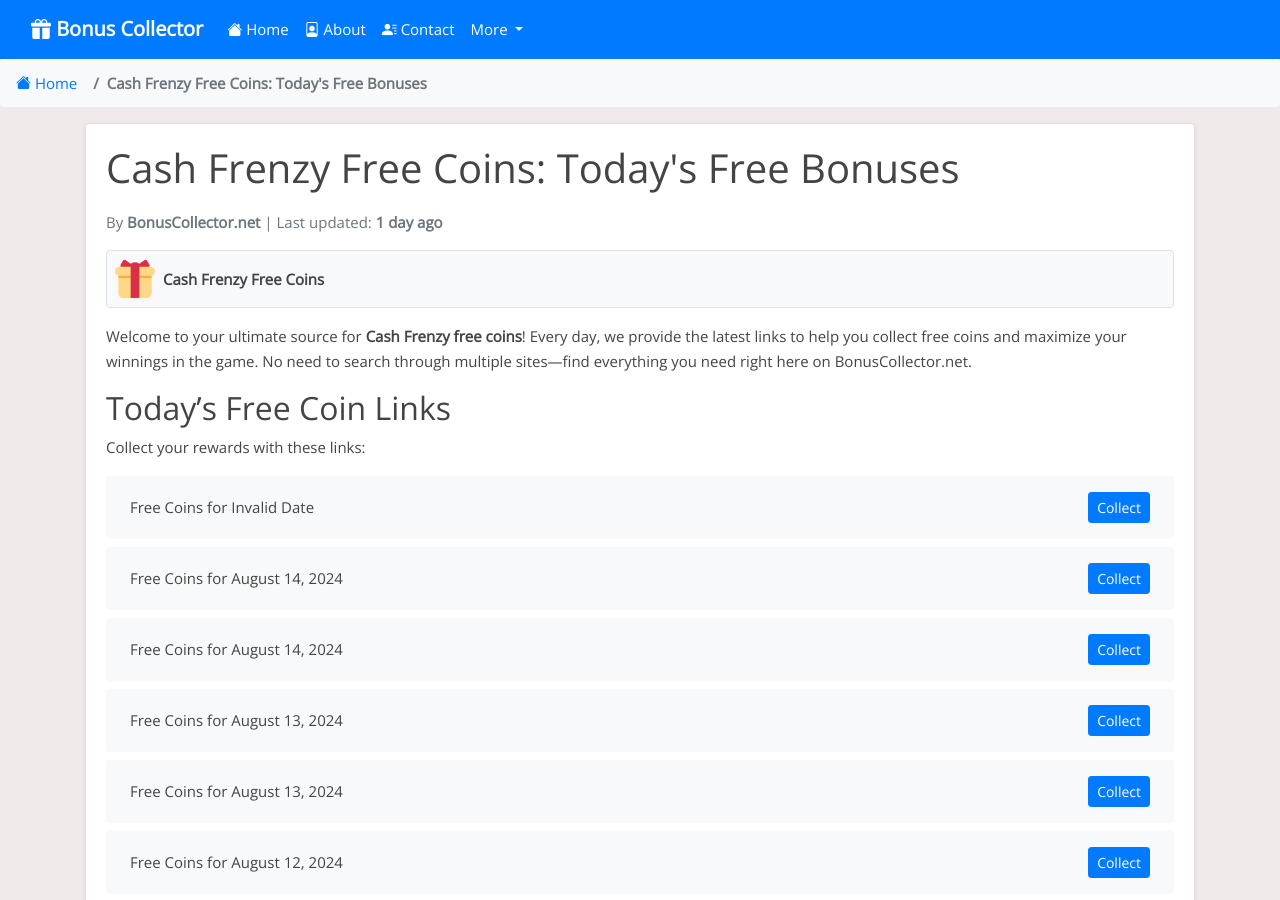
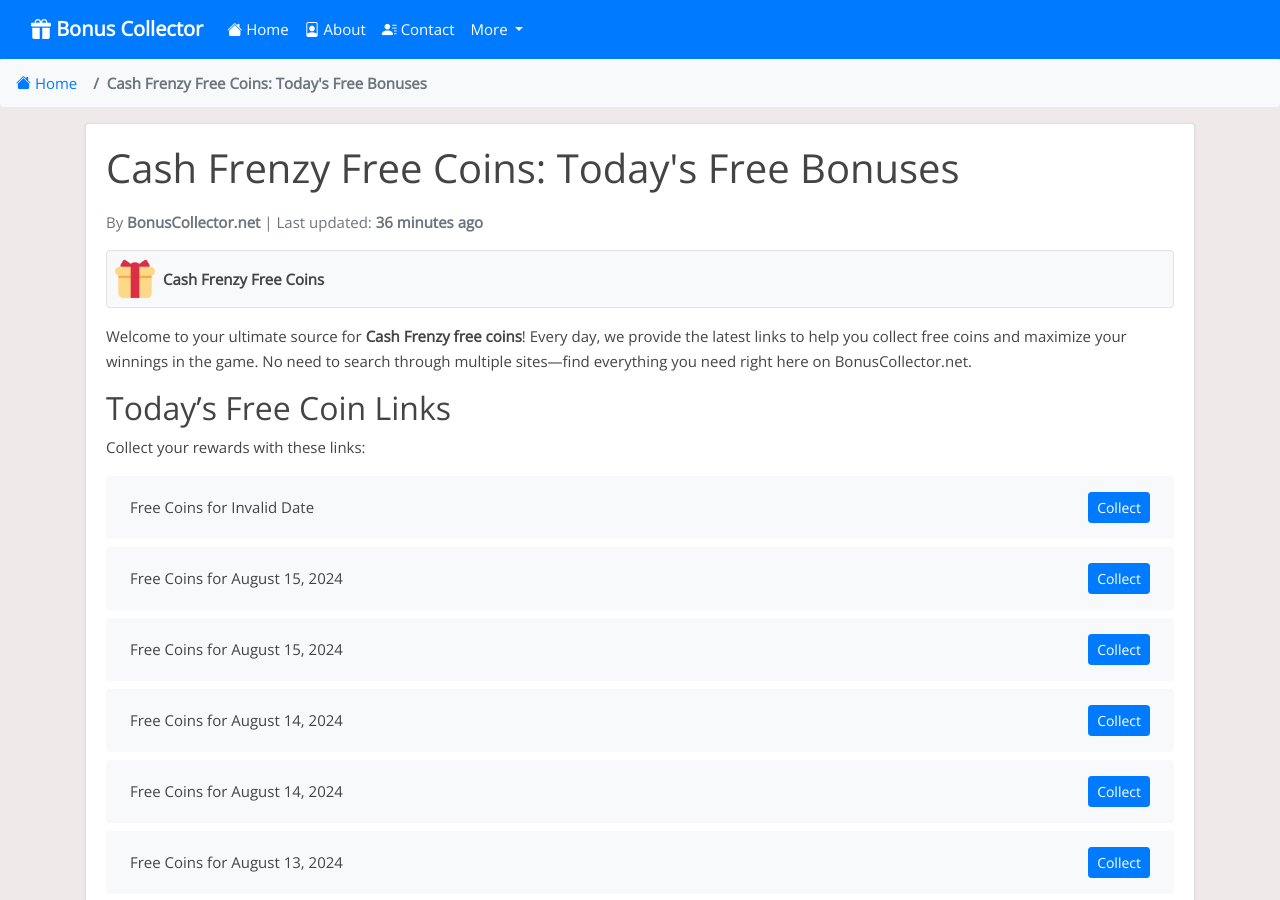
Before and after one commit to Prollad99/bs-net, a Jekyll site: the page built from _posts/2024-07-04-cash-frenzy.md, in a window 1280 px wide and 900 px high. Built offline with Jekyll 4.4.1, drawn with Linux system fonts in a browser that asks for light colours; nearby versions of some CDN libraries; comment, search, counter and statistics services are not loaded; some of the changed text lies outside the part shown.

Commit message:
Update cash-frenzy reward links and last modified date

```diff
--- a/_data/include_files.yml
+++ b/_data/include_files.yml
@@ -14,7 +14,7 @@
   last_modified: 2024-08-15 03:11:44
 
 cash-frenzy.html:
-  last_modified: 2024-08-14 03:12:23
+  last_modified: 2024-08-15 03:35:57
 
 hit-it-rich.html:
   last_modified: 2024-08-14 10:11:02
--- a/_includes/cash-frenzy.html
+++ b/_includes/cash-frenzy.html
@@ -2,6 +2,14 @@
   <li class="list-group-item d-flex justify-content-between align-items-center">
     <span>Free Coins for Invalid Date</span>
     <a href="https://bit.ly/installCashFrenzyNow" class="btn btn-primary btn-sm">Collect</a>
+  </li>
+  <li class="list-group-item d-flex justify-content-between align-items-center">
+    <span>Free Coins for August 15, 2024</span>
+    <a href="https://cashfrenzy.co/0815fbcoins" class="btn btn-primary btn-sm">Collect</a>
+  </li>
+  <li class="list-group-item d-flex justify-content-between align-items-center">
+    <span>Free Coins for August 15, 2024</span>
+    <a href="https://cashfrenzy.co/3AoLNI0" class="btn btn-primary btn-sm">Collect</a>
   </li>
   <li class="list-group-item d-flex justify-content-between align-items-center">
     <span>Free Coins for August 14, 2024</span>
@@ -391,12 +399,4 @@
     <span>Free Coins for Invalid Date</span>
     <a href="https://cashfrenzy.co/3RLgkW5" class="btn btn-primary btn-sm">Collect</a>
   </li>
-  <li class="list-group-item d-flex justify-content-between align-items-center">
-    <span>Free Coins for Invalid Date</span>
-    <a href="https://cashfrenzy.co/0630fbcoins1" class="btn btn-primary btn-sm">Collect</a>
-  </li>
-  <li class="list-group-item d-flex justify-content-between align-items-center">
-    <span>Free Coins for Invalid Date</span>
-    <a href="https://cashfrenzy.co/0629fbcoins2" class="btn btn-primary btn-sm">Collect</a>
-  </li>
 </ul>
```
Also changed, not shown: links-json/cash-frenzy.json (+8 -6 lines).
